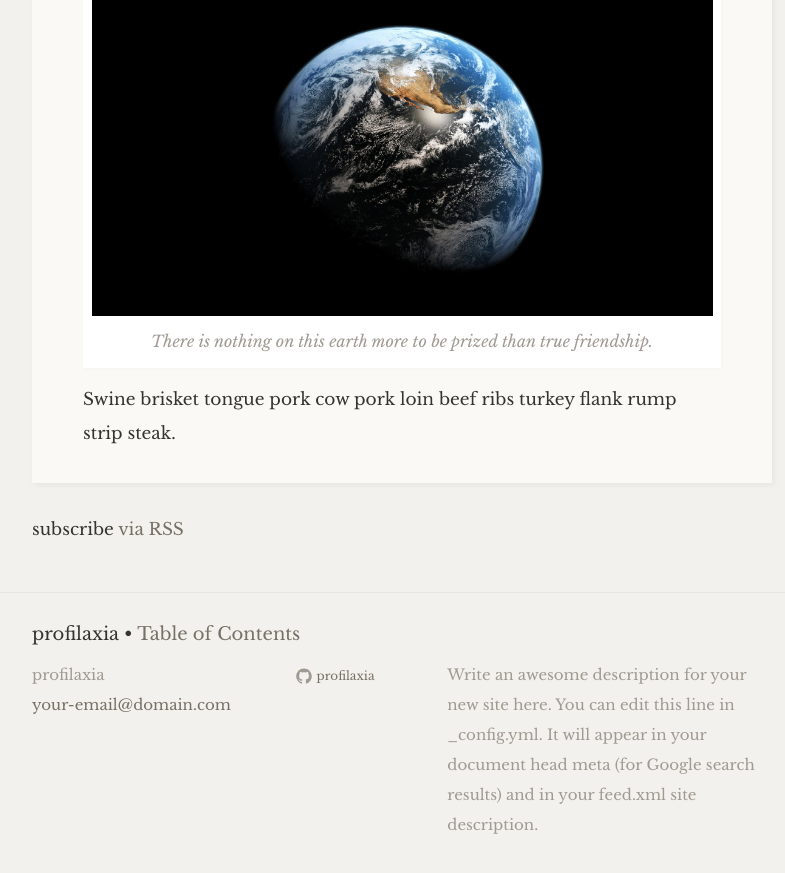
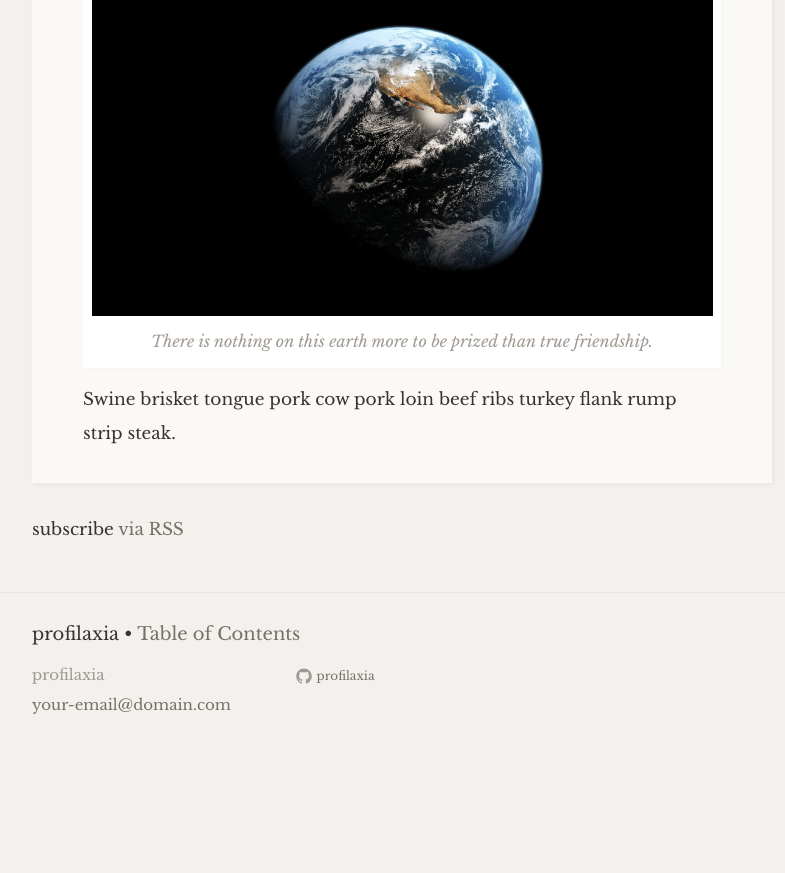
Before and after one commit to profilaxia/profilaxia.github.io, a Jekyll site: the page built from index.html, in a window 1280 px wide and 900 px high, scrolled down 1725 px. Shown: the top 873 px of the window, without its empty margins (238-1023 px from the left). Built offline with Jekyll 4.4.1, drawn with Linux system fonts in a browser that asks for light colours; some web fonts are replaced; after the commit the page ends 2505 px from its top, so only the background shows below that.

Commit message:
Edited _config.yml

```diff
--- a/_config.yml
+++ b/_config.yml
@@ -15,11 +15,9 @@
 # in the templates via {{ site.myvariable }}.
 title: profilaxia
 email: your-email@domain.com
-description: > # this means to ignore newlines until "baseurl:"
-  Write an awesome description for your new site here. You can edit this
-  line in _config.yml. It will appear in your document head meta (for
-  Google search results) and in your feed.xml site description.
-#baseurl: "/jekyll-theme-libretto" # the subpath of your site, e.g. /blog
+description:
+
+baseurl: "/blog" # the subpath of your site, e.g. /blog
 url: "https://profilaxia.github.io" # the base hostname & protocol for your site
 github_username:    profilaxia
 
```
